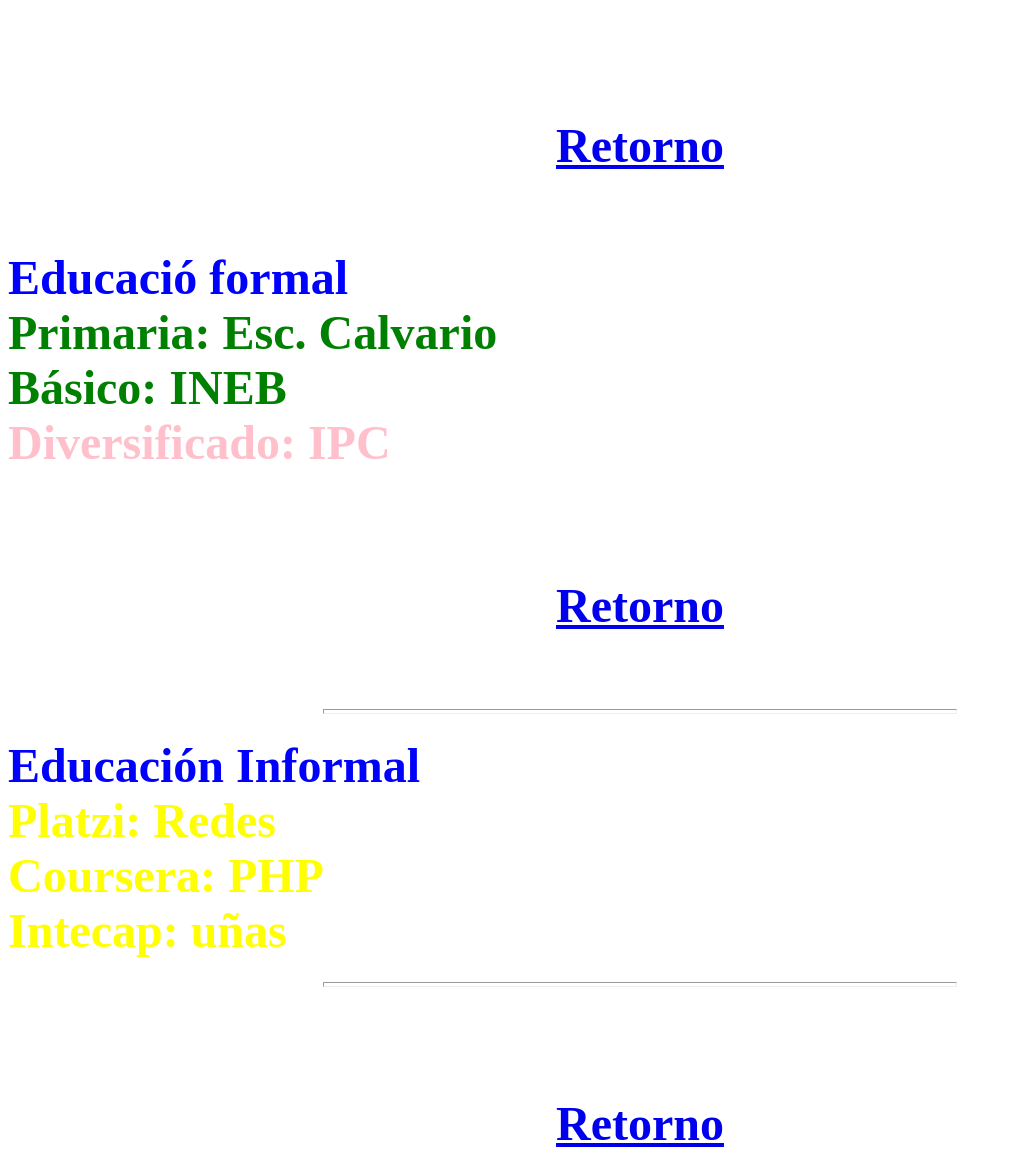
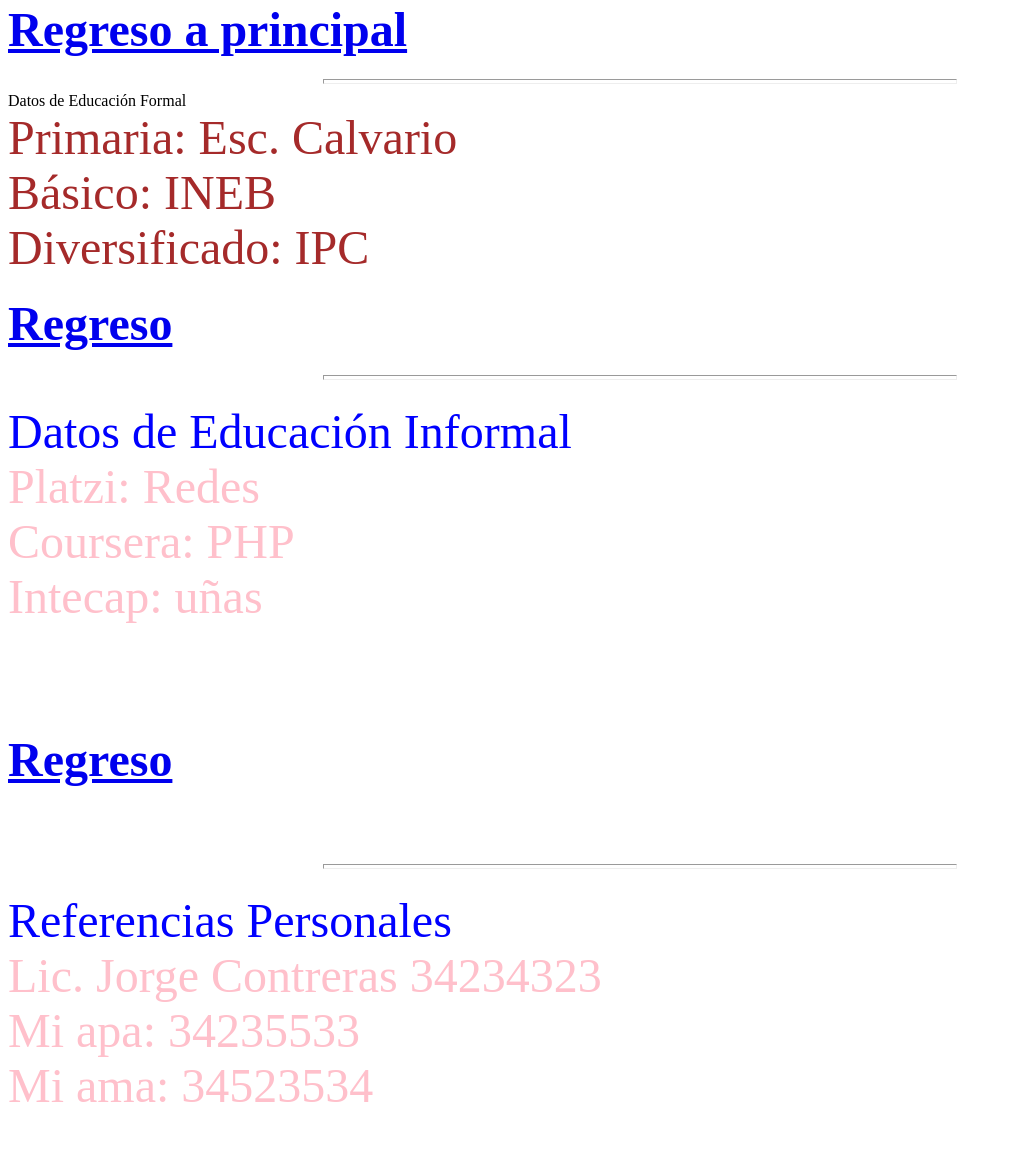
Before and after one commit to Aceituno/seco2023, a plain HTML site: page index.html in a window 1280 px wide. Shown: the part 1038-2204 px from the top of the page, without its empty margins (0-1012 px from the left). Drawn offline with Linux system fonts and the light colour scheme; files whose address does not match are found by name.

Commit message:
agregue menu con enlaces o links

```diff
--- a/index.html
+++ b/index.html
@@ -10,10 +10,12 @@
  <hr size="8">
  <center><img src = "\hojadevida\me\imagenes\pqpin.jpg"></center>
  <hr size="8">
+
  <a name="menu">Menu de Navegación</a><br>
+
  <h1><font color="blue" size="17pt"> <a href="#personal">Datos Personales</a></font></h1>
 
- <hr size="8">
+
  <h1><font color="blue" size="17pt"><a href="#formal">Educación Formal</a></font></h1>
 
  <hr size="8">
@@ -23,39 +25,33 @@
  <h1><font color="blue" size="17pt"><a href="#referencias">Referencias Personales</a></font></h1>
  <hr size="8">
 
- <a name="personal">Area de datos personales</a><br>
+ <a name="personal">Datos Personales</a><br>
 <h2><font color = "pink" size="10pt" >Juan Caralampio</font></h2>
 <h2><font color = "pink" size="10pt" >Col. Alamos Zona 4</font></h2>
 <h2><font color = "pink" size="10pt" >49930757</font></h2>
-  <h1><font color = "blue" size="15pt" >
- <center><h1><font color="blue" size="17pt"><a href="#menu">Retorno</a></font></h1></center>
-
-
- <a name="formal">Educació formal</a><br>
-
-  <font color = "green" size="10pt" >Primaria: Esc. Calvario</font><br>
-  <font color = "green" size="10pt" >Básico: INEB </font>
-  <br>
-  <font color = "pink" size="10pt" >Diversificado: IPC</font><br>
-  <center><h1><font color="blue" size="17pt"><a href="#menu">Retorno</a></font></h1></center>
+<h1><font color = "blue" size="15pt" >  <a href="#menu">Regreso a principal</a></font></h1>
 <HR size="5" width="50%" align="center">
 
- <a name="Informal">Educación Informal</a><br>
- <font color = "yellow" size="10pt" >Platzi: Redes</font><br>
-  <font color = "yellow" size="10pt" >Coursera: PHP </font>
-  <br>
-  <font color = "yellow" size="10pt" >Intecap: uñas</font><br>
+<a name="formal">Datos de Educación Formal</a>  <br>
+<font color = "brown" size="10pt" >Primaria: Esc. Calvario</font><br>
+<font color = "brown" size="10pt" >Básico: INEB </font> <br>
+<font color = "brown" size="10pt" >Diversificado: IPC</font><br>
+<h1><font color = "blue" size="15pt" >  <a href="#menu">Regreso</a></ont></h1>
 <HR size="5" width="50%" align="center">
-  <center><h1><font color="blue" size="17pt"><a href="#menu">Retorno</a></font></h1></center>
- <a name="menu">Menu de Navegación</a><br>
 
+<a name="Informal">Datos de Educación Informal</a><br>
+<font color = "pink" size="10pt" >Platzi: Redes</font><br>
+<font color = "pink" size="10pt" >Coursera: PHP </font>  <br>
+<font color = "pink" size="10pt" >Intecap: uñas</font><br>
+<h1><font color = "blue" size="15pt" >  <a href="#menu">Regreso</a></font></h1>
+<HR size="5" width="50%" align="center">
 
- <a name="referencias">Referencias personales</a><br>
+<a name="referencias">Referencias Personales</a><br>
 <font color = "pink" size="10pt" >Lic. Jorge Contreras 34234323</font><br>
-  <font color = "pink" size="10pt" >Mi apa: 34235533 </font> <br>
+<font color = "pink" size="10pt" >Mi apa: 34235533 </font><br>
 <font color = "pink" size="10pt" >Mi ama: 34523534</font><br>
+<h1><font color = "blue" size="15pt" >  <a href="#menu">Regreso</a></font></h1>
 <HR size="5" width="50%" align="center">
-<center><h1><font color="blue" size="17pt"><a href="#menu">Retorno</a></font></h1></center>
 
  </body>
  </html>
```
Lines whose indentation alone changed are shown as unchanged.
